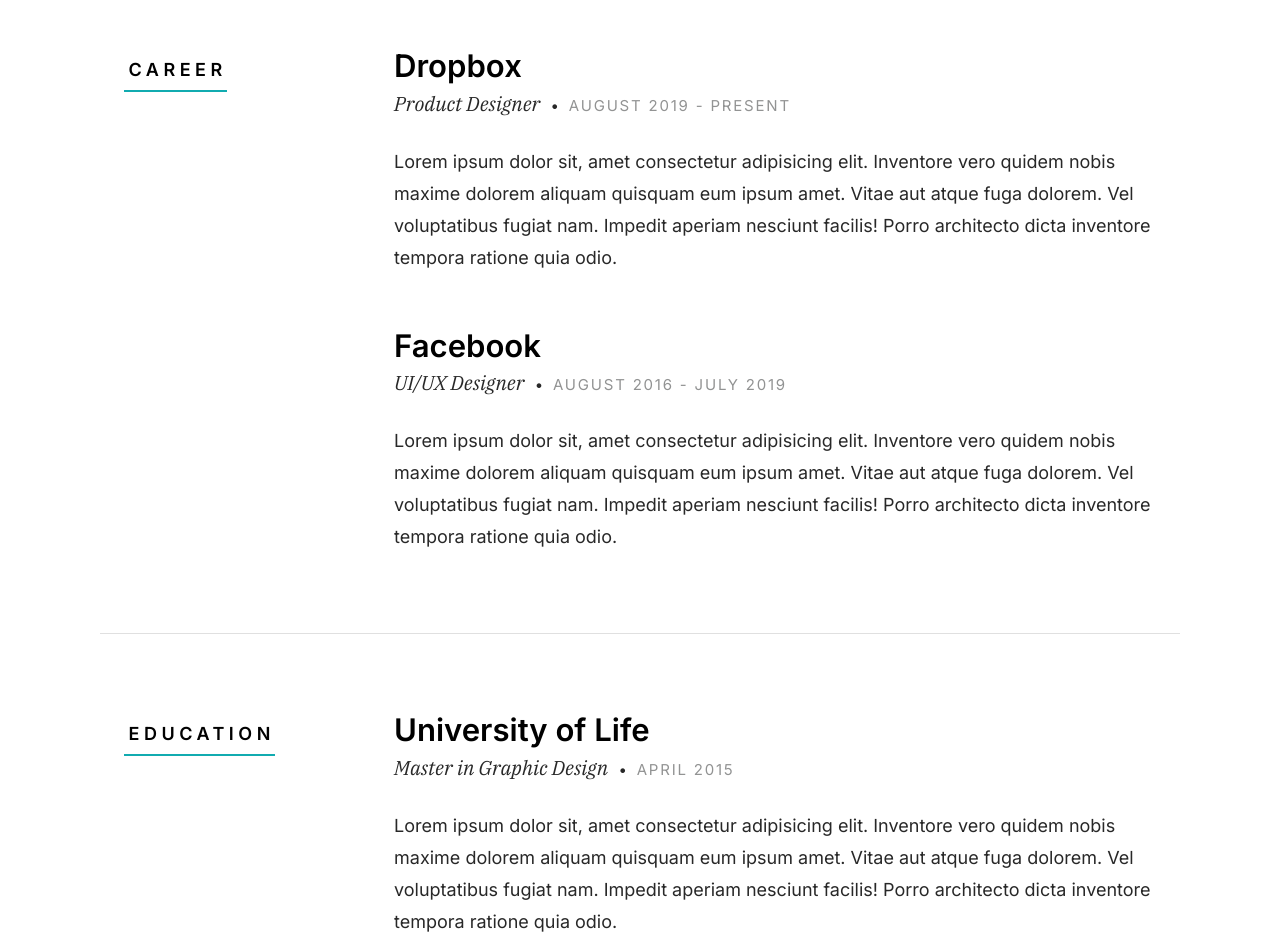
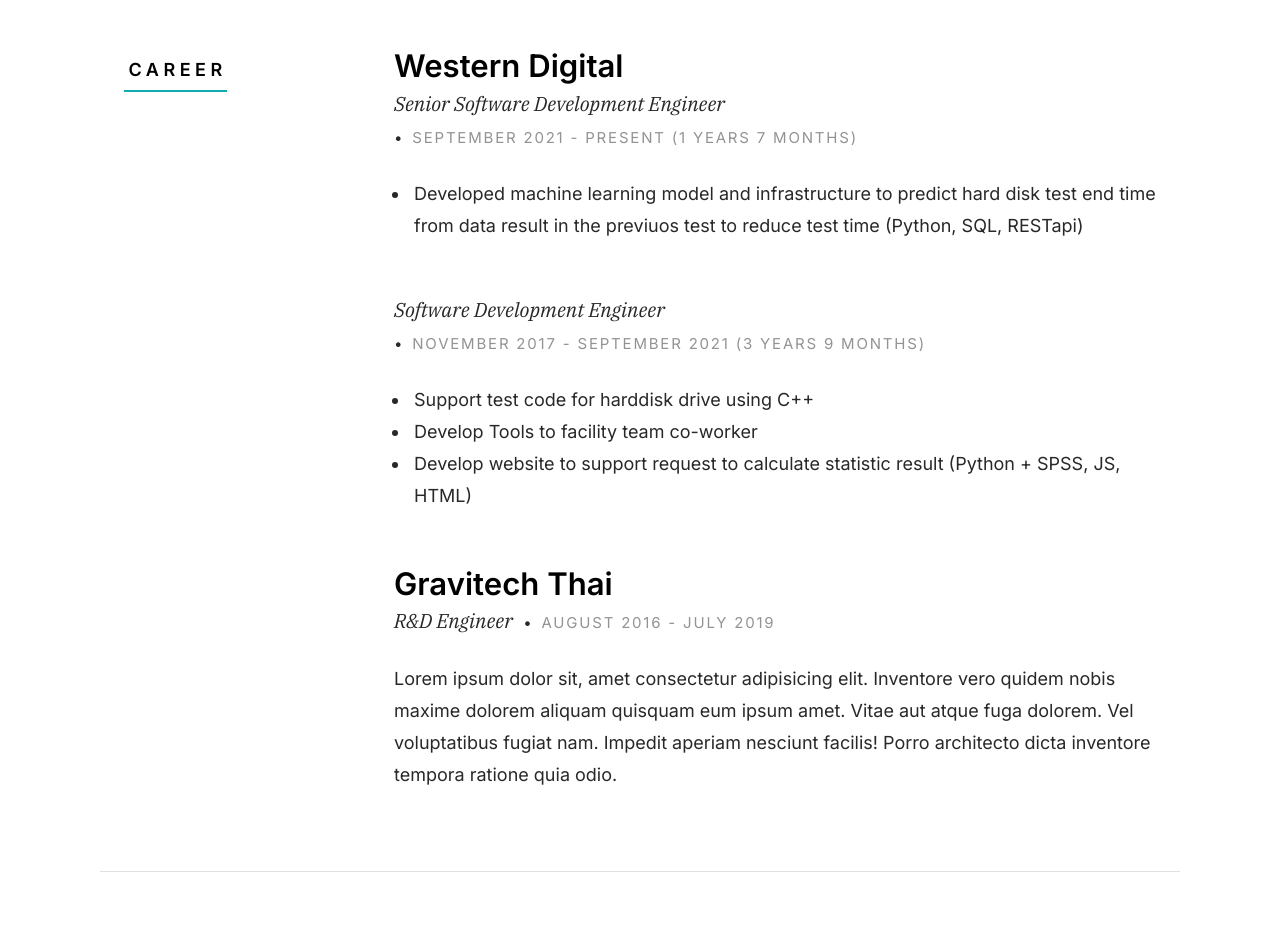
Before and after one commit to pstnpx/profile, a plain HTML site: page index.html in a window 1280 px wide. Shown: the part 1920-2861 px from the top of the page. Drawn offline with nearby package versions, Linux system fonts and the light colour scheme.

Commit message:
Commit summary
Update work experience

```diff
--- a/css/override.scss
+++ b/css/override.scss
@@ -180,3 +180,9 @@
     scroll-padding-top: 500px;
     padding-top: 200;
 }
+
+#resume-job {
+    box-shadow: 0px 2px 5px rgba(0, 0, 0, 0.2);
+    // height: 400px; /* Change this to the initial height you want */
+    // overflow-y: scroll;
+  }
--- a/index.html
+++ b/index.html
@@ -173,7 +173,7 @@
 
                     </ul>
                     <ul class="see-more">
-                        <li class="more"><a class="smoothscroll" href="#skills-section">See More ..</a></li>
+                        <li class="more"><a class="expand-button">See More ..</a></li>
                     </ul>
                 </div>
 
@@ -194,33 +194,46 @@
                 <h3 class="section-header-allcaps">Career</h3>
             </div>
             <div class="column large-9 tab-12">
-                <div class="resume-block">
+                <div class="resume-block" id="resume-job">
 
                     <div class="resume-block__header">
-                        <h4 class="h3">Dropbox</h4>
+                        <h4 class="h3">Western Digital</h4>
                         <p class="resume-block__header-meta">
-                            <span>Product Designer</span>
+                            <span>Senior Software Development Engineer</span>
                             <span class="resume-block__header-date">
-                                August 2019 - Present
+                                September 2021 - Present (1 Years 7 Months)
                             </span>
                         </p>
                     </div>
-
-                    <p>
-                    Lorem ipsum dolor sit, amet consectetur adipisicing elit. Inventore
-                    vero quidem nobis maxime dolorem aliquam quisquam eum ipsum amet. Vitae
-                    aut atque fuga dolorem. Vel voluptatibus fugiat nam. Impedit aperiam
-                    nesciunt facilis! Porro architecto dicta inventore tempora ratione quia odio.
-                    </p>
+                    <ul>
+                        <li>Developed machine learning model and infrastructure to predict hard disk test end time from data result in the previuos test to reduce test time (Python, SQL, RESTapi)
+                        </li>
+                    </ul>
 
                 </div> <!-- end resume-block -->
 
-                <div class="resume-block">
+                <div class="resume-block" id="resume-job">
 
                     <div class="resume-block__header">
-                        <h4 class="h3">Facebook</h4>
                         <p class="resume-block__header-meta">
-                            <span>UI/UX Designer</span>
+                            <span>Software Development Engineer</span>
+                            <span class="resume-block__header-date">
+                                November 2017 - September 2021 (3 Years 9 months)
+                            </span>
+                        </p>
+                    </div>
+                    <ul>
+                        <li>Support test code for harddisk drive using C++</li>
+                        <li>Develop Tools to facility team co-worker</li>
+                        <li>Develop website to support request to calculate statistic result (Python + SPSS, JS, HTML)</li>
+                    </ul>
+                </div> <!-- end resume-block -->
+
+                <div class="resume-block" id="resume-job">
+                    <div class="resume-block__header">
+                        <h4 class="h3">Gravitech Thai</h4>
+                        <p class="resume-block__header-meta">
+                            <span>R&D Engineer</span>
                             <span class="resume-block__header-date">
                                 August 2016 - July 2019
                             </span>
--- a/js/init.js
+++ b/js/init.js
@@ -10,3 +10,27 @@ window.addEventListener('scroll', function() {
     skillBarItems.forEach(item => item.classList.remove('show'));
   }
 });
+
+if (window.innerWidth >= 1024) { // Only execute on desktop devices
+  window.addEventListener('scroll', function() {
+    const resumeDiv = document.getElementById('resume-job');
+    const distanceFromTop = resumeDiv.getBoundingClientRect().top;
+    if (distanceFromTop < window.innerHeight * 0.5) {
+      resumeDiv.style.height = 'margin-bottom: var(--vspace-2);'; /* Change this to the expanded height you want */
+    } else {
+      resumeDiv.style.height = 'margin-bottom: var(--vspace-1_75);'; /* Change this to the initial height you set earlier */
+    }
+  });
+}
+
+const expandButton = document.querySelector('.expand-button');
+const expandableContent = document.querySelector('.expandable-content');
+
+expandButton.addEventListener('click', () => {
+  expandableContent.classList.toggle('expanded');
+  if (expandableContent.classList.contains('expanded')) {
+    expandButton.textContent = 'Collapse';
+  } else {
+    expandButton.textContent = 'Expand';
+  }
+});
```
